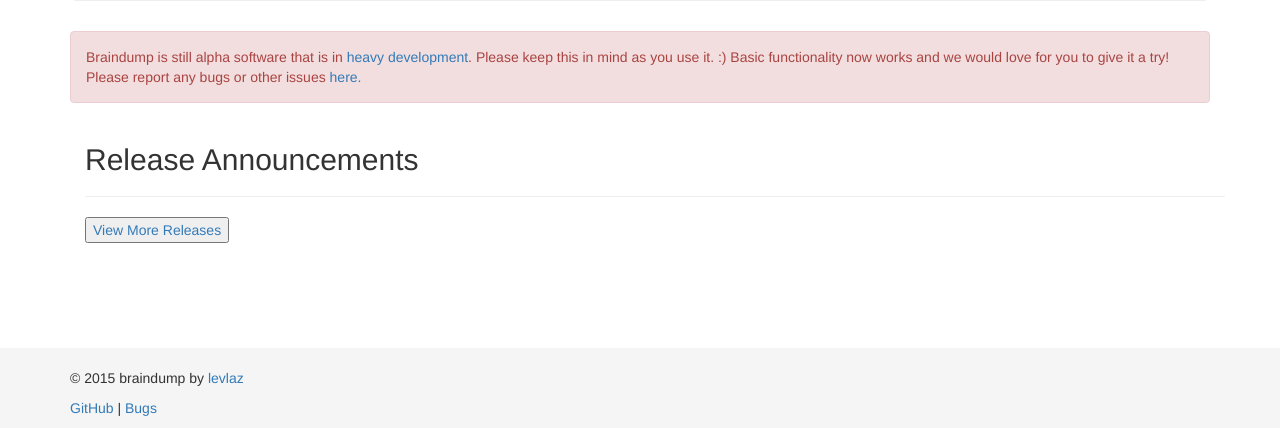
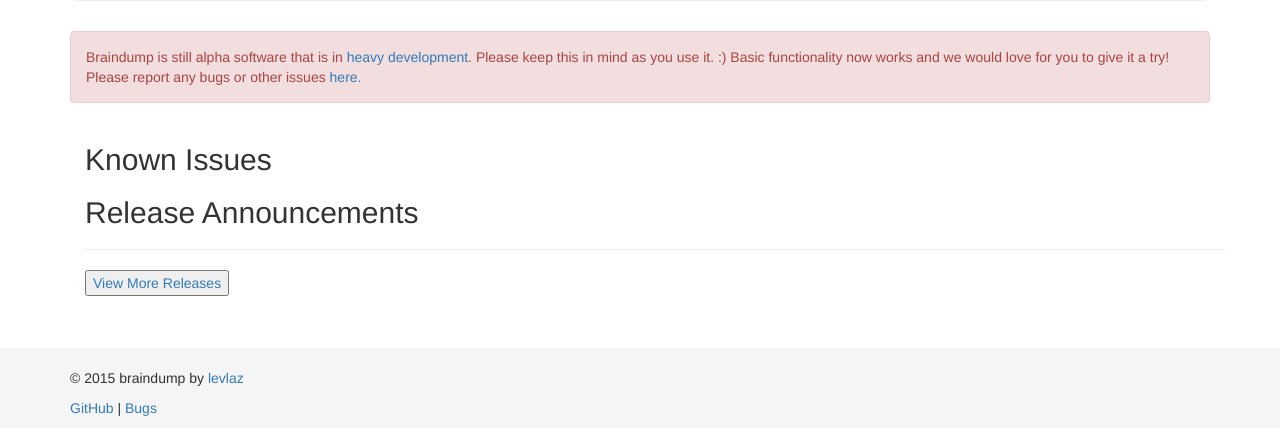
Before and after one commit to levlaz/braindump, a Flask app: template app/templates/index.html in a window 1280 px wide. Shown: the part 372-800 px from the top of the page. Run offline with Flask 2, Linux system fonts and the light colour scheme; the template is opened without the code that fills it, so the values that code supplies are empty; some libraries are stand-ins or nearby versions.

Commit message:
Include Bugs in Releases on Outer

```diff
--- a/app/templates/outer.html
+++ b/app/templates/outer.html
@@ -10,6 +10,9 @@
   </div>
 
   <div class="container">
+    <h2> Known Issues </h2>
+    <ul id="bugs">
+    </ul>
     <h2> Release Announcements </h2>
     <hr />
     <ul id="releases">
```
